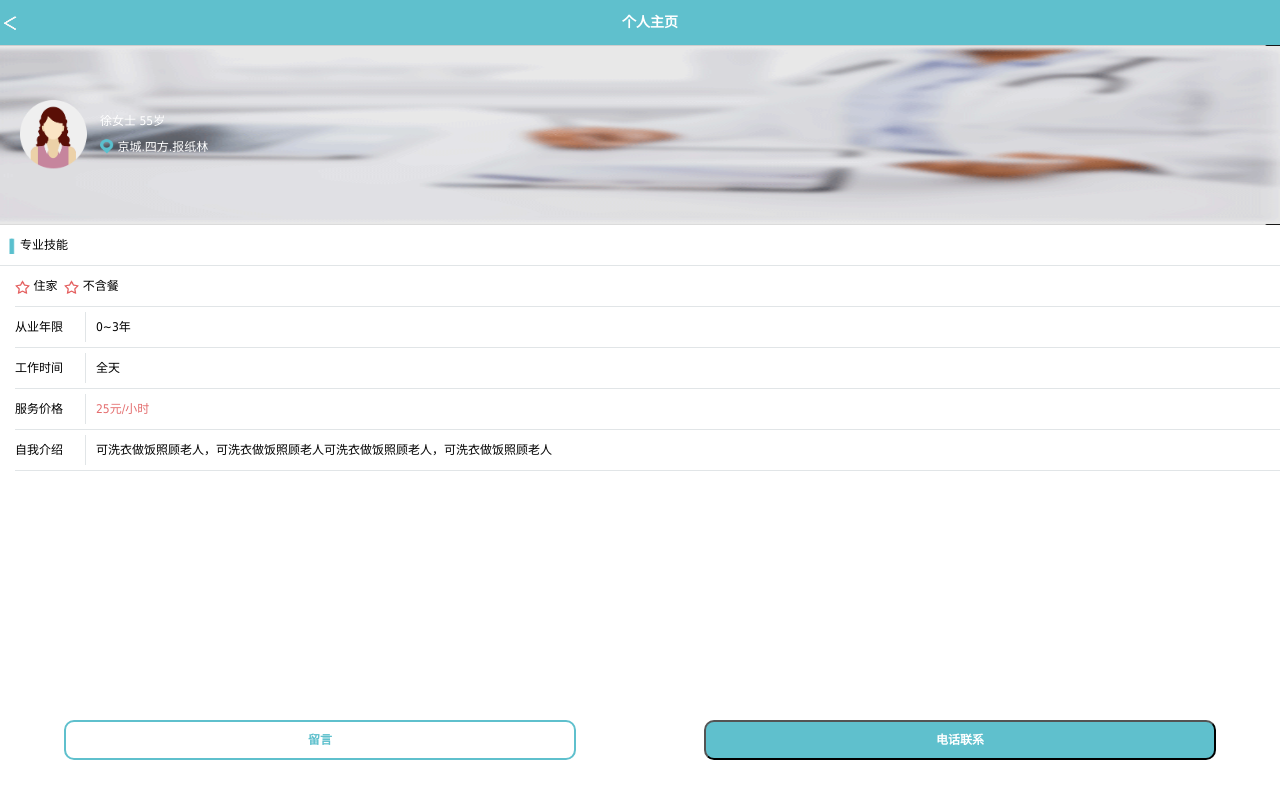
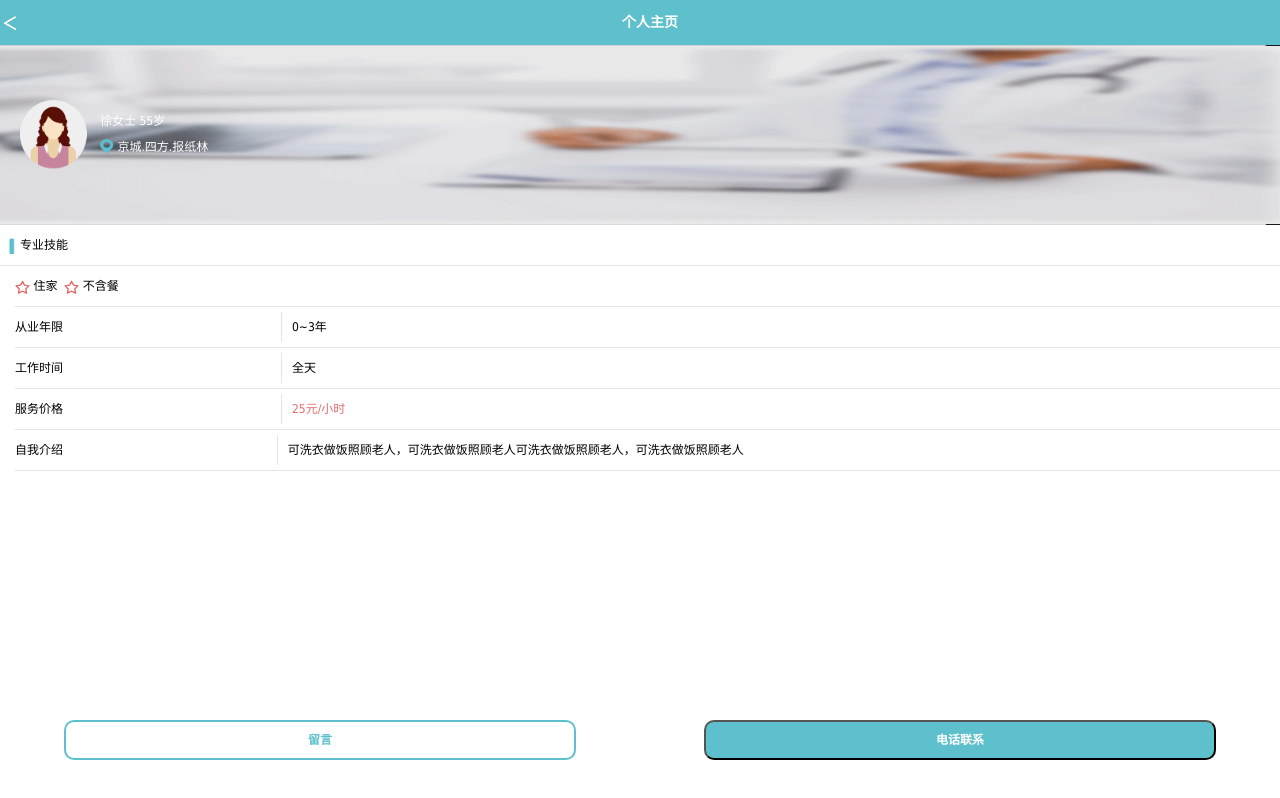
Before and after one commit to gxintong/nurse, a plain HTML site: page index.html in a window 1280 px wide. Drawn offline with Linux system fonts and the light colour scheme.

Commit message:
third commit

```diff
--- a/index.html
+++ b/index.html
@@ -40,8 +40,8 @@
                <div class="same"><div class="shuxian">工作时间</div>全天</div>
                <div class="same"><div class="shuxian">服务价格</div><span style="color:#e46e6f">25元/小时</span></div>
                <div class="same "><div class="shuxian">自我介绍</div>
-                 可洗衣做饭照顾老人，可洗衣做饭照顾老人可洗衣做饭照顾老人，可洗衣做饭照顾老人
-
+                 <div style="width:80%;">可洗衣做饭照顾老人，可洗衣做饭照顾老人可洗衣做饭照顾老人，可洗衣做饭照顾老人
+                 </div>
              </div>
              </div>
              </div>
--- a/main.css
+++ b/main.css
@@ -84,7 +84,7 @@ header{
 
 .shuxian{
 	height: 30px;
-	width: 60px;
+	width: 20%;
 	line-height: 30px;
 	margin-right: 10px;
 	padding-right:10px;
```
